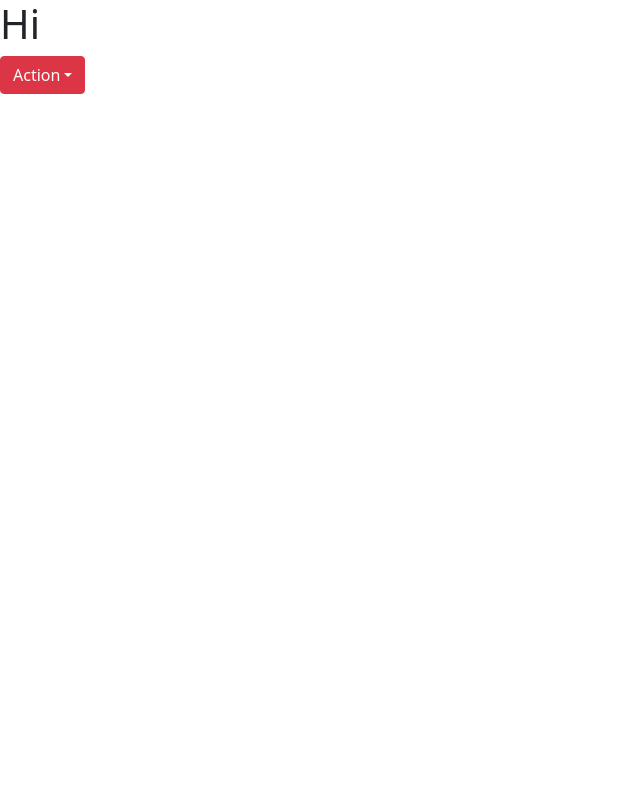
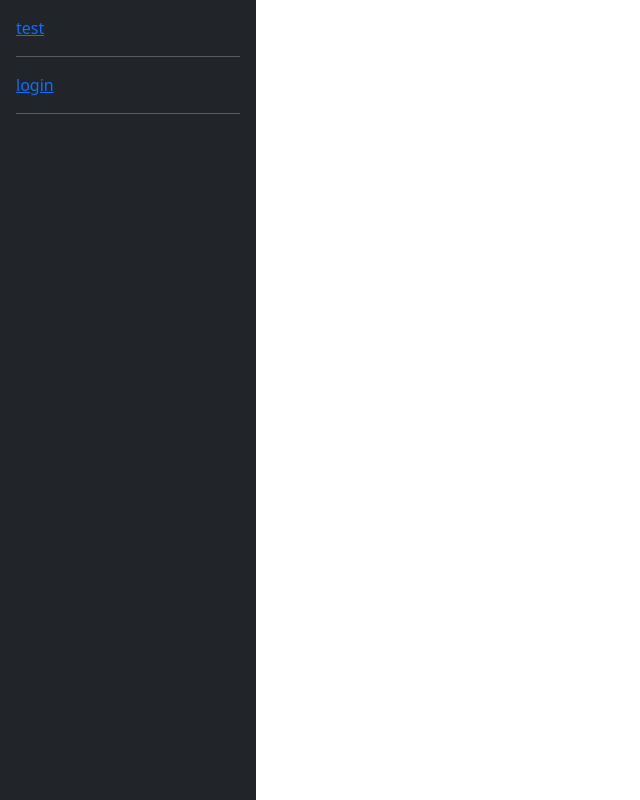
Before and after one commit to PenguinCard/app, a React app: page / in a window 1280 px wide. Shown: the whole page, without its empty margins (0-640 px from the left). Built offline with nearby package versions, Linux system fonts and the light colour scheme.

Commit message:
add react router

```diff
--- a/src/App.tsx
+++ b/src/App.tsx
@@ -1,24 +1,11 @@
 import * as React from 'react';
+
+import Navbar from './components/Navbar';
 
 const App:React.FC = () => {
     return (
         <React.Fragment>
-            <h1>Hi</h1>
-            <div className="btn-group">
-                <button type="button" className="btn btn-danger dropdown-toggle" data-bs-toggle="dropdown"
-                        aria-expanded="false">
-                    Action
-                </button>
-                <ul className="dropdown-menu">
-                    <li><a className="dropdown-item" href="#">Action</a></li>
-                    <li><a className="dropdown-item" href="#">Another action</a></li>
-                    <li><a className="dropdown-item" href="#">Something else here</a></li>
-                    <li>
-                        <hr className="dropdown-divider"/>
-                    </li>
-                    <li><a className="dropdown-item" href="#">Separated link</a></li>
-                </ul>
-            </div>
+            <Navbar/>
         </React.Fragment>
     )
 }
--- /dev/null
+++ b/src/components/Navbar.tsx
@@ -0,0 +1,17 @@
+import * as React from 'react';
+import { Link } from 'react-router-dom';
+
+const Navbar:React.FC = () => {
+    return (
+        <div className="flex-column p-3 text-white bg-dark vh-100" style={{ width: "20%"}}>
+            <ul className="nav nav-pills flex-column">
+                <li className="nav-item"><Link to="/test">test</Link></li>
+                <hr/>
+                <li className="nav-item"><Link to="/login">login</Link></li>
+                <hr/>
+            </ul>
+        </div>
+    )
+}
+
+export default Navbar
```
Also changed, not shown: 1 other file (tests, documents, lock files or other folders).
